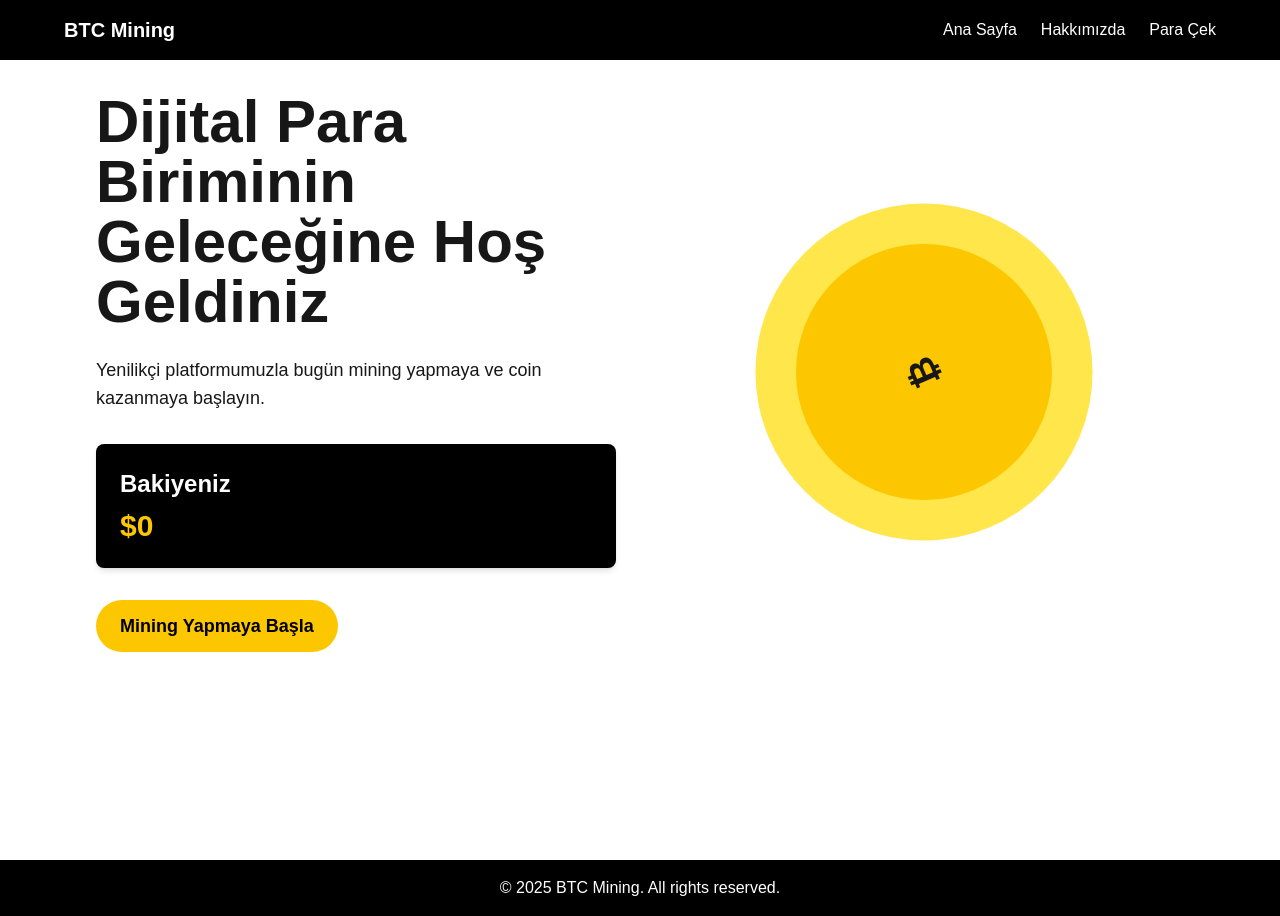
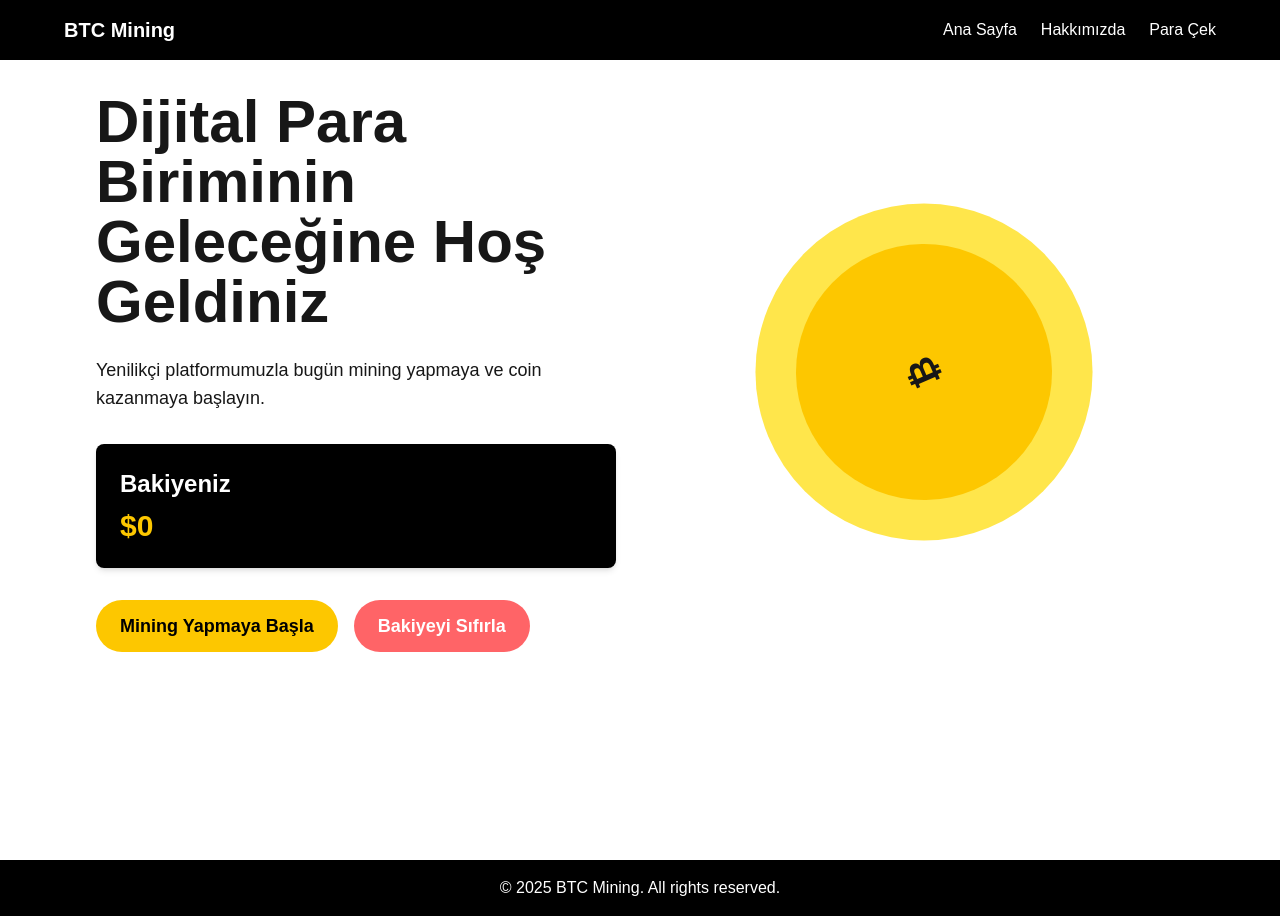
Before and after one commit to bekirbali/coinmarket, a Next.js app: page / in a window 1280 px wide. Built offline with nearby package versions, Linux system fonts and the light colour scheme.

Commit message:
Add reset balance functionality in Home component; implement button to reset wallet amount and update localStorage accordingly for improved user control.

```diff
--- a/app/page.js
+++ b/app/page.js
@@ -168,6 +168,11 @@ export default function Home() {
     localStorage.setItem("isMiningPaused", "false");
   };
 
+  const resetBalance = () => {
+    setWalletAmount(0);
+    localStorage.setItem("walletAmount", "0");
+  };
+
   return (
     <div className="max-w-6xl mx-auto p-8">
       <InAppBrowserWarning />
@@ -228,6 +233,14 @@ export default function Home() {
               Mining Aktif
             </div>
           )}
+          <motion.button
+            className="bg-red-400 hover:bg-red-500 text-white font-bold py-3 px-6 rounded-full text-lg transition-colors ml-4"
+            whileHover={{ scale: 1.05 }}
+            whileTap={{ scale: 0.95 }}
+            onClick={resetBalance}
+          >
+            Bakiyeyi Sıfırla
+          </motion.button>
         </div>
         <div className="md:w-1/2 flex justify-center">
           <motion.div
```
